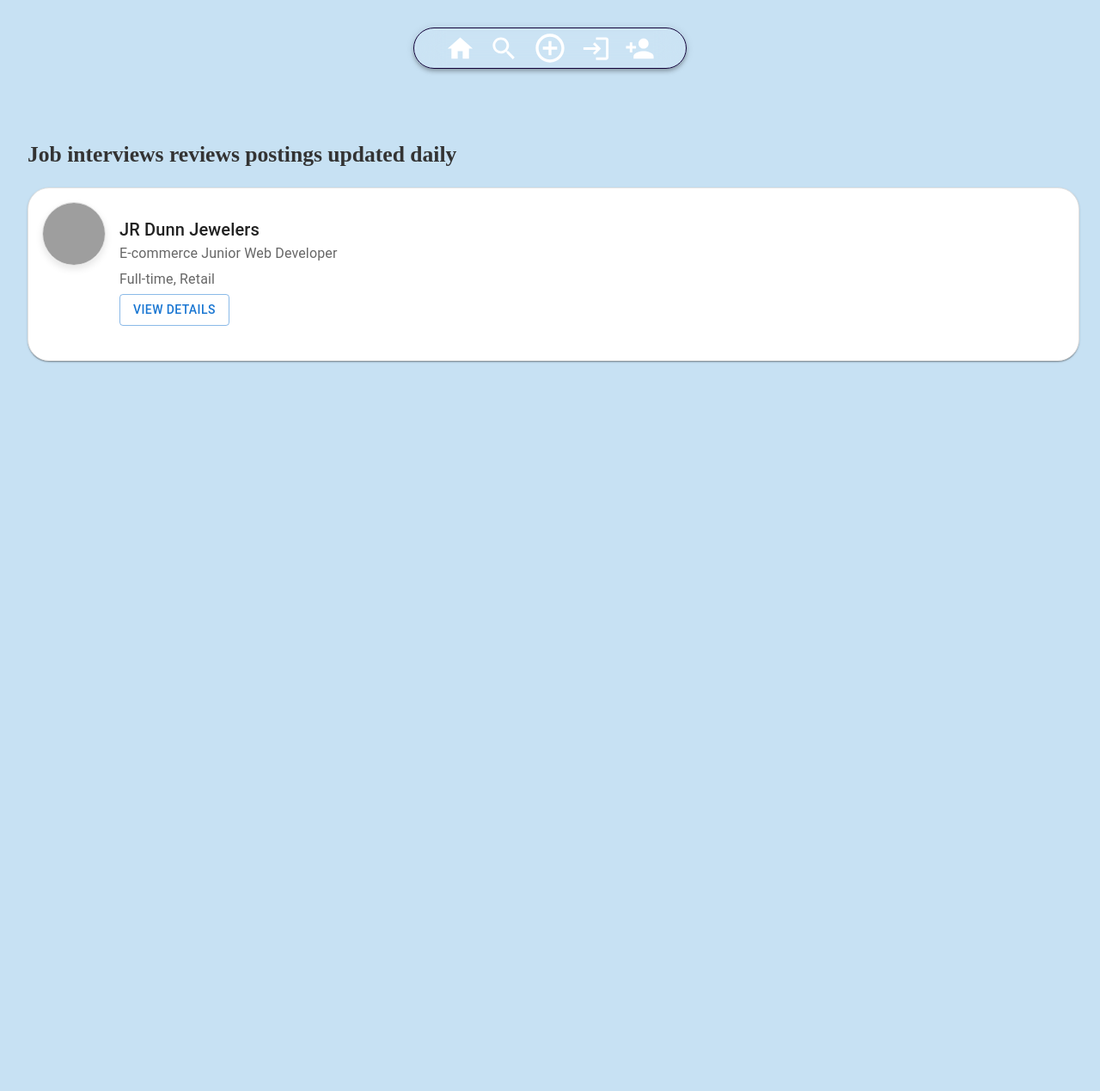
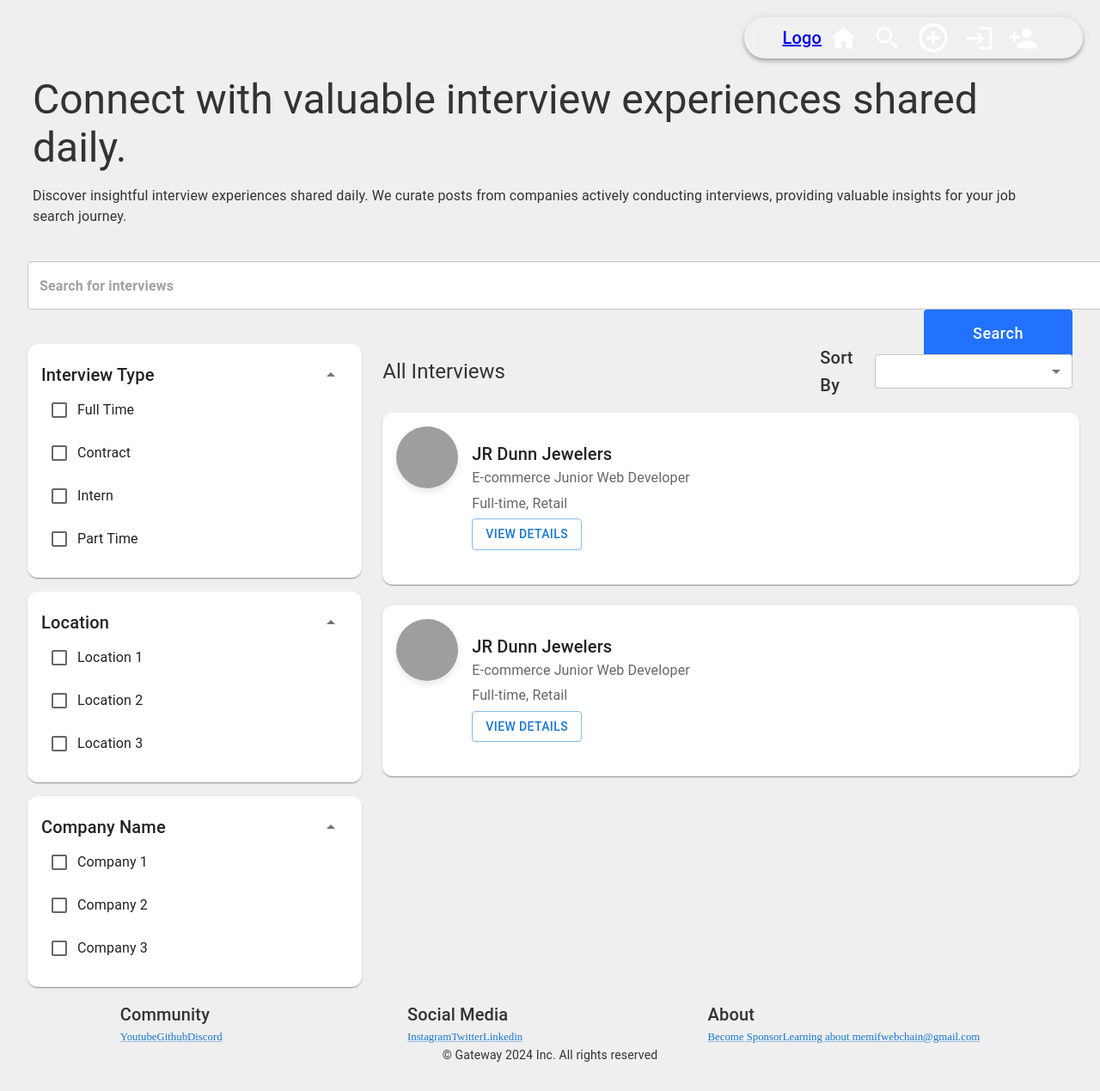
Before and after one commit to gemelendezpr/Job-Application-Tracker-Client, a React (Vite) app: page / in a window 1280 px wide. Shown: the whole page at 86% size. Before the commit the page ends 800 px from the top, so only its background shows below. Built offline with nearby package versions, Linux system fonts and the light colour scheme; grey boxes are pictures that could not be loaded.

Commit message:
home and job reviews details added

```diff
--- a/src/App.css
+++ b/src/App.css
@@ -8,7 +8,7 @@
 body{
   margin: 0;
   min-height: 100%;
-  background-color: #c7e1f3;
+  background-color: #efefef;
   font-size: 16px;
   color: #333;
   font-size: 1vw;
@@ -22,13 +22,12 @@
   margin-left: auto;
   justify-content: center;
   width: fit-content;
-  padding: 4px;
+  padding: 20px;
   -webkit-box-orient: horizontal;
   -webkit-box-direction: normal;
   -webkit-box-pack: center;
   /* background-color: hsla(0,0%,100%,.03); */
-  border: 1px solid #13043b;
-
+  /* border: 1px solid #13043b; */
   /* text-align: center; */
 
 }
@@ -39,14 +38,13 @@
 
 .job-review-card {
   box-shadow: 0 4px 8px rgba(0, 0, 0, 0.1);
-  border: 1px solid #e0e0e0;
+  /* border: 1px solid #e0e0e0; */
   border-radius: 15px;
   padding: 16px;
   margin-bottom: 16px;
   display: flex;
   flex-direction: row;
   width: 100%;
-
 }
 
 .job-review-card img {
--- a/src/App.jsx
+++ b/src/App.jsx
@@ -9,6 +9,7 @@
 import Profile from "./pages/Profile";
 import CompanySearch from "./pages/CompanySearch";
 import JobReviewDetail from "./components/jobReviewDetail";
+import Footer from "./components/Footer";
 
 function App() {
   const { getToken } = useContext(AuthContext);
@@ -41,6 +42,7 @@
             <Route path="/profile" element={<Profile />} />
           </Route>
         </Routes>
+        <Footer />
       </div>
     </div>
   );
--- /dev/null
+++ b/src/components/FilterCard.jsx
@@ -0,0 +1,51 @@
+import React, { useState } from "react";
+import { Card, CardContent, Typography, Stack, Checkbox, FormControlLabel, IconButton } from "@mui/material";
+import { ArrowDropDown, ArrowDropUp } from "@mui/icons-material";
+
+const FilterCard = ({ title, options, selectedOptions, handleOptionClick }) => {
+  const [showOptions, setShowOptions] = useState(true);
+
+  const toggleOptions = () => {
+    setShowOptions((prev) => !prev);
+  };
+
+  return (
+    <Card style={{ borderRadius: '12px', marginBottom: "16px" }}>
+      <CardContent>
+        <Stack direction="row" justifyContent="space-between" alignItems="center">
+          <Typography variant="h6">
+            {title}
+          </Typography>
+          {showOptions ? (
+            <IconButton onClick={toggleOptions}>
+              <ArrowDropUp />
+            </IconButton>
+          ) : (
+            <IconButton onClick={toggleOptions}>
+              <ArrowDropDown />
+            </IconButton>
+          )}
+        </Stack>
+        {showOptions && (
+          <Stack spacing={1}>
+            {options.map((option) => (
+              <FormControlLabel
+                key={option}
+                control={
+                  <Checkbox
+                    checked={selectedOptions.includes(option)}
+                    onChange={() => handleOptionClick(option)}
+                    color="primary"
+                  />
+                }
+                label={option}
+              />
+            ))}
+          </Stack>
+        )}
+      </CardContent>
+    </Card>
+  );
+};
+
+export default FilterCard;
--- /dev/null
+++ b/src/components/Footer.jsx
@@ -0,0 +1,61 @@
+import React from "react";
+import { Grid, Typography, Link } from "@mui/material";
+
+const Footer = () => {
+  return (
+    <Grid container component="footer" justifyContent="center" alignItems="center" className="footer">
+      <Grid item container justifyContent="space-around" alignItems="center" className="footer-content">
+        <div className="footer-section">
+          <Typography variant="h6" className="footer-section-title">Community</Typography>
+          <Link href="#" className="footer-link">
+
+            <span className="footer-link-text">Youtube</span>
+          </Link>
+          <Link href="#" className="footer-link">
+
+            <span className="footer-link-text">Github</span>
+          </Link>
+          <Link href="#" className="footer-link">
+
+            <span className="footer-link-text">Discord</span>
+          </Link>
+        </div>
+
+        <div className="footer-section">
+          <Typography variant="h6" className="footer-section-title">Social Media</Typography>
+          <Link href="#" className="footer-link">
+
+            <span className="footer-link-text">Instagram</span>
+          </Link>
+          <Link href="#" className="footer-link">
+
+            <span className="footer-link-text">Twitter</span>
+          </Link>
+          <Link href="#" className="footer-link">
+
+            <span className="footer-link-text">Linkedin</span>
+          </Link>
+        </div>
+
+        <div className="footer-section">
+          <Typography variant="h6" className="footer-section-title">About</Typography>
+          <Link href="#" className="footer-link">
+            <span className="footer-link-text">Become Sponsor</span>
+          </Link>
+          <Link href="#" className="footer-link">
+            <span className="footer-link-text">Learning about me</span>
+          </Link>
+          <Link href="mailto:mifwebchain@gmail.com" className="footer-link">
+            <span className="footer-link-text">mifwebchain@gmail.com</span>
+          </Link>
+        </div>
+      </Grid>
+
+      <Typography variant="body2" className="footer-copyright">
+        &copy; Gateway 2024 Inc. All rights reserved
+      </Typography>
+    </Grid>
+  );
+};
+
+export default Footer;
--- a/src/components/JobReviewDetail.jsx
+++ b/src/components/JobReviewDetail.jsx
@@ -32,7 +32,7 @@
     <Grid container spacing={2}>
       {/* First Card */}
       <Grid item xs={12} sm={6}>
-        <Card style={{ borderRadius: '25px' }}>
+        <Card style={{ borderRadius: '12px' }}>
           <CardContent>
             <img src={mockData.logoUrl} alt={mockData.company} style={{ width: "100px", height: "100px" }} />
             <Typography variant="h4" gutterBottom>
@@ -47,7 +47,7 @@
 
       {/* Second Card */}
       <Grid item xs={12} sm={6}>
-        <Card style={{ borderRadius: '25px' }}>
+        <Card style={{ borderRadius: '12px' }}>
           <CardContent>
             <Typography variant="h6" color="textSecondary" gutterBottom>
               {mockData.position}
@@ -64,7 +64,7 @@
 
       {/* Third Card */}
       <Grid item xs={12}>
-        <Card style={{ borderRadius: '25px' }}>
+        <Card style={{ borderRadius: '12px' }}>
           <CardContent>
             <Typography variant="h6" color="textSecondary" gutterBottom>
               Interview Type: {mockData.interviewType}
--- a/src/components/JobReviews.jsx
+++ b/src/components/JobReviews.jsx
@@ -23,6 +23,14 @@
         description: "Full-time, Retail",
         review: "Great company to work for!",
       },
+      {
+        id: 2,
+        company: "JR Dunn Jewelers",
+        position: "E-commerce Junior Web Developer",
+        logoUrl: "https://example.com/logo.png", // URL to the company logo
+        description: "Full-time, Retail",
+        review: "Great company to work for!",
+      },
       // Add more job reviews as needed
     ];
 
@@ -30,10 +38,10 @@
   }, []);
 
   return (
-    <Grid container spacing={2}>
+    <Grid container spacing={1}>
       {jobReviews.map((review) => (
-        <Grid item key={review.id} xs={11} sm={11} md={11.5} lg={11.75}>
-          <Card className="job-review-card" style={{ borderRadius: '25px' }}>
+        <Grid item key={review.id} xs={11} sm={11} md={11.5} lg={11.65}>
+          <Card className="job-review-card" style={{ borderRadius: '12px' }}>
             <Avatar className="job-review-card img" alt={review.company} src={review.logoUrl} />
             <CardContent >
               <Typography variant="h6" component="div">
--- a/src/components/Navbar.jsx
+++ b/src/components/Navbar.jsx
@@ -1,8 +1,16 @@
 import React, { useContext } from "react";
 import { Link } from "react-router-dom";
-import AddCircleOutlineIcon from '@mui/icons-material/AddCircleOutline';
+import AddCircleOutlineIcon from "@mui/icons-material/AddCircleOutline";
 import { AppBar, Toolbar, IconButton, Typography, Box } from "@mui/material";
-import { Home, Search, Add, Person, ExitToApp, Login, PersonAdd } from "@mui/icons-material";
+import {
+  Home,
+  Search,
+  Add,
+  Person,
+  ExitToApp,
+  Login,
+  PersonAdd,
+} from "@mui/icons-material";
 import { AuthContext } from "../context/auth.context";
 
 
@@ -11,29 +19,36 @@
 
   return (
     <AppBar
-      position="static"
+      position="fixed"
       className="custom-navbar"
-      sx={{ backgroundColor: "hsla(0, 0%, 100%, 0.08)", backdropFilter: "blur(16px)", width: "fit-content" }}
+      sx={{
+        backgroundColor: "hsla(0, 0%, 100%, 0.08)",
+        backdropFilter: "blur(6px)",
+        width: "fit-content",
+        zIndex: 1000,
+        marginRight: "20px",
+        marginTop: "20px",
+      }}
     >
       <Toolbar>
-        {/* <Typography variant="h6" component={Link} to="/">
+        <Typography variant="h6" component={Link} to="/">
           Logo
-        </Typography> */}
+        </Typography>
         <Box sx={{ flexGrow: 1 }} />
         <Box sx={{ display: "flex", justifyContent: "center" }}>
           <IconButton component={Link} to="/" color="inherit">
-            <Home fontSize="large"/>
+            <Home fontSize="large" />
           </IconButton>
           <IconButton component={Link} to="/search" color="inherit">
             <Search fontSize="large" />
           </IconButton>
           <IconButton component={Link} to="/add" color="inherit">
-            <AddCircleOutlineIcon sx={{ fontSize: 40 }}/>
+            <AddCircleOutlineIcon sx={{ fontSize: 40 }} />
           </IconButton>
           {getToken() ? (
             <>
               <IconButton component={Link} to="/profile" color="inherit">
-                <Person fontSize="large"/>
+                <Person fontSize="large" />
               </IconButton>
               <IconButton onClick={logOutUser} color="inherit">
                 <ExitToApp fontSize="large" />
@@ -42,10 +57,10 @@
           ) : (
             <>
               <IconButton component={Link} to="/signin" color="inherit">
-                <Login fontSize="large"/>
+                <Login fontSize="large" />
               </IconButton>
               <IconButton component={Link} to="/signup" color="inherit">
-                <PersonAdd fontSize="large"/>
+                <PersonAdd fontSize="large" />
               </IconButton>
             </>
           )}
--- a/src/pages/Home.jsx
+++ b/src/pages/Home.jsx
@@ -1,12 +1,118 @@
-import React from "react";
+import React, { useState } from "react";
+import { Grid, Typography, Select, MenuItem, Stack, FormControl, Input, Button } from "@mui/material";
 import JobReviews from "../components/JobReviews";
+import FilterCard from "../components/FilterCard";
+import { Box } from "@mui/system";
+import TextField from "@mui/material/TextField";
+
 
 const Home = () => {
+  const [interviewType, setInterviewType] = useState("");
+  const [location, setLocation] = useState("");
+  const [companyName, setCompanyName] = useState("");
+  const [orderBy, setOrderBy] = useState("");
+
+  const handleOptionClick = (option, setOption) => {
+    setOption((prevOption) => (prevOption === option ? "" : option));
+  };
+
   return (
-    <div>
-      <h1>Job interviews reviews postings updated daily</h1>
-      <JobReviews />
-    </div>
+    <Grid container spacing={3}>
+      {/* Sentences */}
+      <Stack direction="row" spacing={3} className="job-postings-section" style={{ padding: '0px 30px' }}>
+        <Typography variant="h3" className="job-postings-heading">
+          Connect with valuable interview experiences
+          <span className="job-postings-subtext"> shared daily.</span>
+        </Typography>
+      </Stack>
+      <Typography variant="body1" className="job-postings-description" style={{ padding: '16px 30px' }}>
+        Discover insightful interview experiences shared daily. We curate posts from companies actively conducting interviews, providing valuable insights for your job search journey.
+      </Typography>
+
+      {/* Search Bar */}
+      <Grid item xs={12}>
+        <Box position="relative" mb="16px">
+          <TextField
+            height="56px"
+            sx={{
+              input: { fontWeight: "700", border: "none", borderRadius: "4px" },
+              width: { xs: "350px", sm: "660px", md:"930px", lg: "1260px" },
+              backgroundColor: "#fff",
+              borderRadius: "4px",
+            }}
+            placeholder="Search for interviews"
+            type="text"
+          />
+          <Button
+            className="search-button"
+            sx={{
+              bgcolor: "#2272FF",
+              borderRadius: "4px",
+              color: "#fff",
+              textTransform: "none",
+              width: { xs: "110px", sm: "150px", md:"170px", lg: "173px" },
+              height: "56px",
+              position: "absolute",
+              right: "0px",
+              fontSize: { lg: "18px", xs: "14px" },
+            }}
+          >
+            Search
+          </Button>
+        </Box>
+      </Grid>
+
+      <Grid item xs={12} md={4}>
+
+        <FilterCard
+          title="Interview Type"
+          options={["Full Time", "Contract", "Intern", "Part Time"]}
+          selectedOptions={[interviewType]}
+          handleOptionClick={(option) => handleOptionClick(option, setInterviewType)}
+        />
+
+        <FilterCard
+          title="Location"
+          options={["Location 1", "Location 2", "Location 3"]}
+          selectedOptions={[location]}
+          handleOptionClick={(option) => handleOptionClick(option, setLocation)}
+        />
+
+        <FilterCard
+          title="Company Name"
+          options={["Company 1", "Company 2", "Company 3"]}
+          selectedOptions={[companyName]}
+          handleOptionClick={(option) => handleOptionClick(option, setCompanyName)}
+        />
+      </Grid>
+
+      {/* Right Side - Job Reviews */}
+      <Grid item xs={12} md={8}>
+        {/* Sort by Section */}
+        <Stack direction="row" alignItems="center" style={{ borderRadius: '12px', marginBottom: "16px" }}>
+        <Typography variant="h5" style={{ width: '200%', marginBottom: { xs: '8px', md: '0' } }}>All Interviews</Typography>
+          <Typography variant="h6" style={{ width: '25%', marginRight: { xs: '0', md: '0px' } }}>Sort By</Typography>
+          <FormControl sx={{ minWidth: { xs: '30%', md: '200px', lg:'230px', backgroundColor: '#fff', borderRadius: '4px' } }} size="small">
+          <Select
+            value={orderBy}
+            onChange={(e) => setOrderBy(e.target.value)}
+            label="Sort by"
+          >
+
+            <MenuItem value="">Select a value</MenuItem>
+            <MenuItem value="mostRecent">Most Recent</MenuItem>
+            <MenuItem value="CompanyAtoZ">Company: Ascending</MenuItem>
+            <MenuItem value="CompanyZtoA">Company: Descending</MenuItem>
+            <MenuItem value="TitleAtoZ">Title: Ascending</MenuItem>
+            <MenuItem value="TitleZtoA">Title: Descending</MenuItem>
+          </Select>
+          </FormControl>
+        </Stack>
+
+        {/* Job Reviews Component */}
+        <JobReviews />
+      </Grid>
+    </Grid>
   );
 };
 
```
